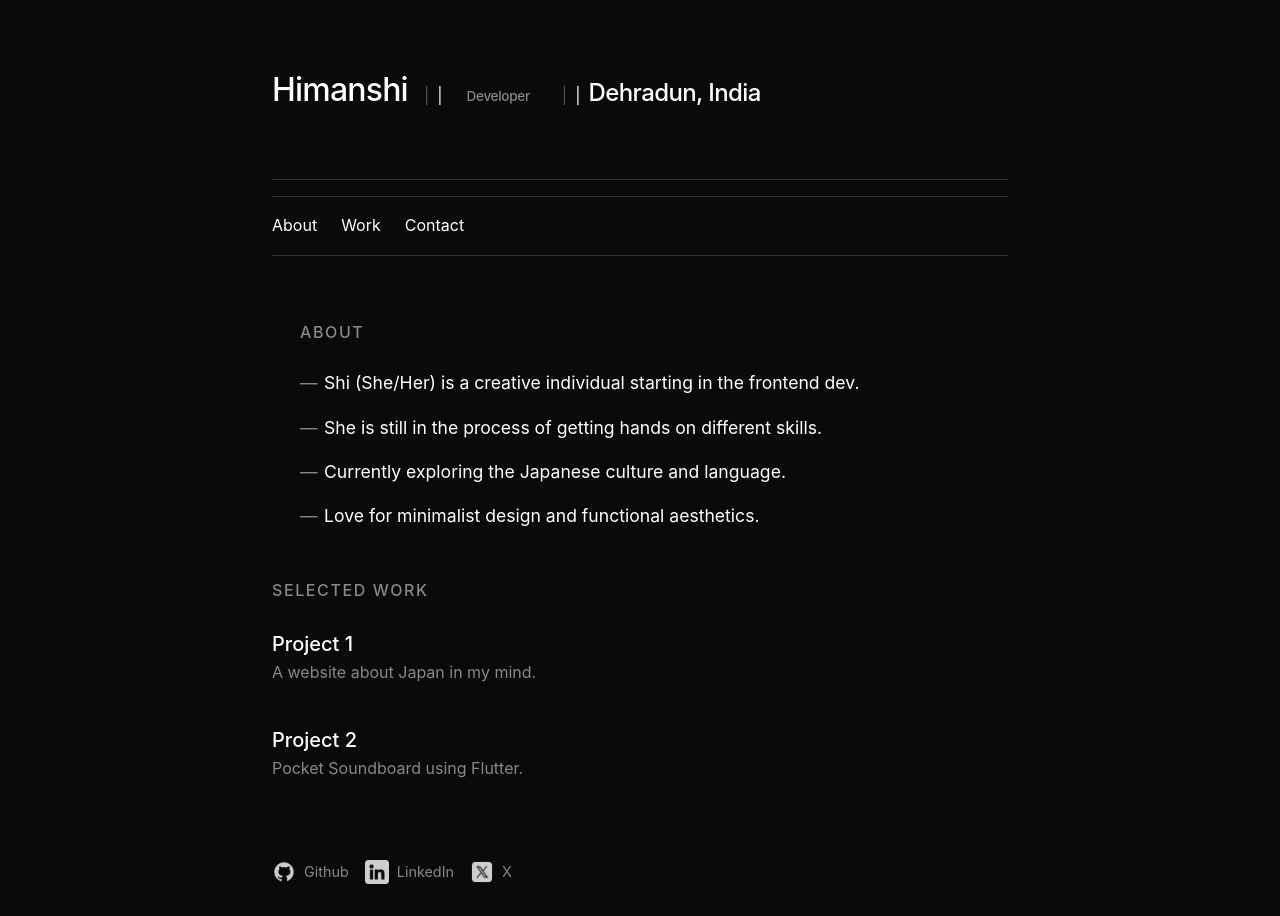
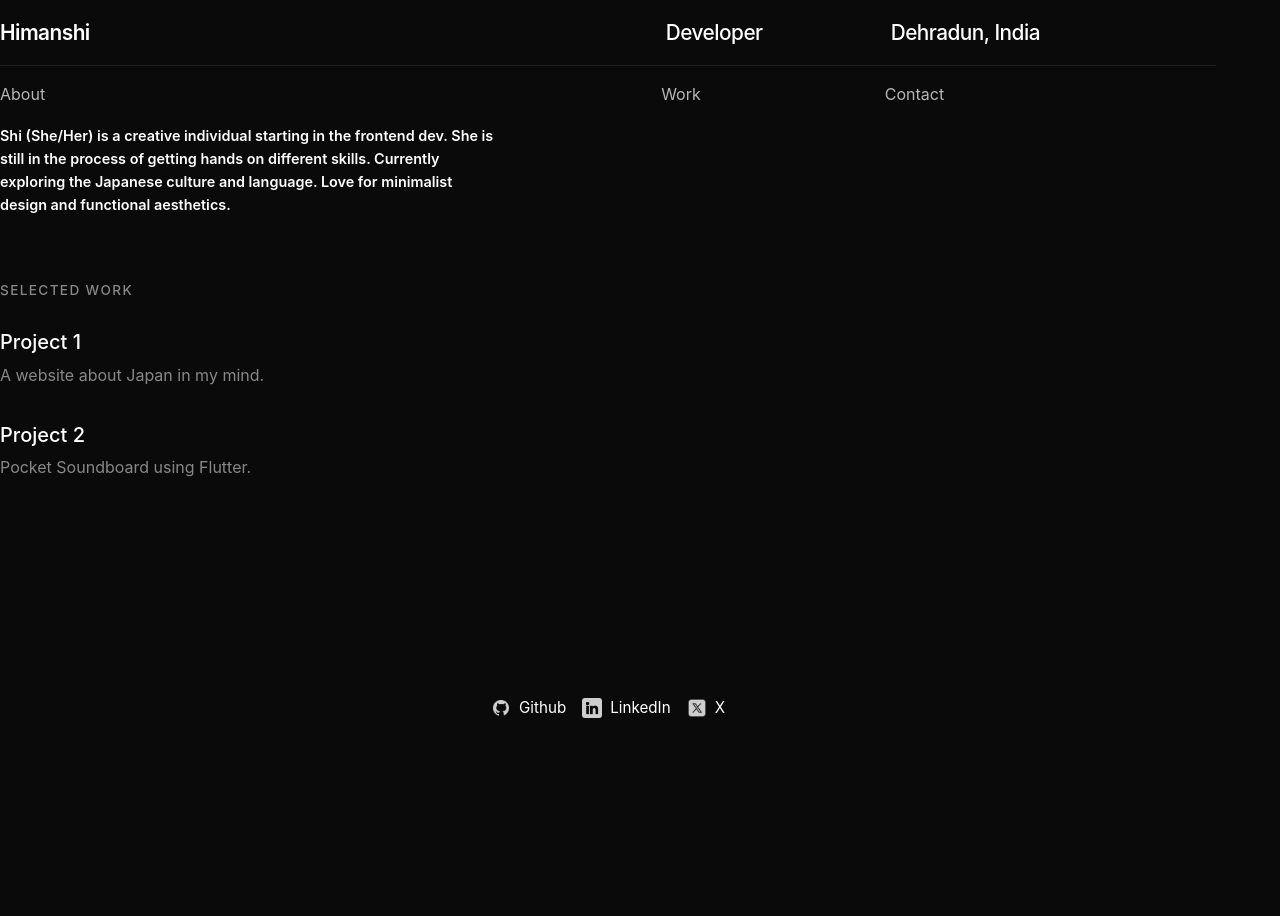
Before and after one commit to WorkwithShi/WataShi, a React (Vite) app: page / in a window 1280 px wide. After the commit the page ends 800 px from the top, so only its background shows below. Built offline with nearby package versions, Linux system fonts and the light colour scheme.

Commit message:
Changes4Good

```diff
--- a/src/components/Bio.jsx
+++ b/src/components/Bio.jsx
@@ -1,13 +1,12 @@
 export default function Bio() {
     return (
         <section className="bio">
-            <h2>About</h2>
-            <ul className="bio-list">
-                <li>Shi (She/Her) is a creative individual starting in the frontend dev.</li>
-                <li>She is still in the process of getting hands on different skills.</li>
-                <li>Currently exploring the Japanese culture and language.</li>
-                <li>Love for minimalist design and functional aesthetics.</li>
-            </ul>
+            <p>
+                Shi (She/Her) is a creative individual starting in the frontend dev.
+                She is still in the process of getting hands on different skills.
+                Currently exploring the Japanese culture and language.
+                Love for minimalist design and functional aesthetics.
+        </p>
         </section>
     )
 }
--- a/src/components/Navbar.jsx
+++ b/src/components/Navbar.jsx
@@ -1,9 +1,9 @@
 function Navbar(){
     return(
         <nav className="links">
-            <a href="#about">About</a>
-            <a href="#work">Work</a>
-            <a href="#contact">Contact</a>
+            <a href="#about" className="About">About</a>
+            <a href="#work" className="Work">Work</a>
+            <a href="#contact" className="Contact">Contact</a>
         </nav>
 
     );
--- a/src/components/Profile.jsx
+++ b/src/components/Profile.jsx
@@ -5,9 +5,9 @@ export default function Profile(){
         <div className="profile-header">
             <div className="name-title-group">
                 <h1 className="name">{userData.name}</h1>
-                <span className="title-divider">|</span>
+                <span className="title-divider"></span>
                 <h2 className="title">{userData.title}</h2>
-                <span className="title-divider">|</span>
+                <span className="title-divider"></span>
                 <h2 className ="location">{userData.location}</h2>
             </div>
         </div>
--- a/src/components/Work.jsx
+++ b/src/components/Work.jsx
@@ -16,8 +16,8 @@ const projects = [
 
 function Work() {
     return (
-        <div className = "work-section space-y-8">
-            <h2 className = "work-title text-x1 font-semibold">Selected Work</h2>
+        <div className = "work-section">
+            <h2 className = "work-title">Selected Work</h2>
             {projects.map((project, index)=>(
                 <Project
                     key ={index}
--- a/src/index.css
+++ b/src/index.css
@@ -1,23 +1,212 @@
-
-*{
+/* Reset and Box Sizing */
+* {
   margin: 0;
   padding: 0;
   box-sizing: border-box;
 }
 
+/* Root Variables */
 :root {
-  font-family: 'Inter',system-ui,sans-serif;
+  --accent-color: #84ddfb;
+  --text-muted: #888;
+  --background: #0a0a0a;
+  --font-main: 'Inter', system-ui, sans-serif;
+}
+
+/* Body & Layout Base */
+html, body, #root {
+  width: 100%;
+  min-height: 100vh;
+  background-color: var(--background);
+  font-family: var(--font-main);
   line-height: 1.6;
-  --accent-color: rgb(132, 221, 251);
-  --text-muted : #888;
-  --background: #0a0a0a;
+  color: white;
+  overflow-x: hidden;
+}
+
+/* Headings */
+h1, h2, h3 {
+  font-weight: 500;
+  letter-spacing: -0.025em;
+}
+
+/* Links */
+a {
+  color: #ffffff;
+  text-decoration: none;
+  position: relative;
+  transition: all 0.2s ease;
+}
+
+a:hover {
+  opacity: 0.8;
+}
+
+a::after {
+  content: '';
+  position: absolute;
+  bottom: -3px;
+  left: 0;
+  width: 0%;
+  height: 2px;
+  background: #baf6ff;
+  transition: width 0.3s ease-in-out;
+}
+
+a:hover::after {
+  width: 100%;
+}
+
+/* Layout Container */
+.layout {
+  max-width: 100%;
+  margin-left: -2rem;
+  margin-right: auto;
+  margin-top: -2rem;
+  padding: 3rem 2rem;
+  display: flex;
+  flex-direction: column;
+  min-height: 100vh;
+}
+
+/* Header */
+.header {
+  padding-bottom: 1rem;
+  border-bottom: 1px solid #222;
+}
+
+/* Profile Section */
+.profile-header {
+  display: flex;
+  flex-direction: column;
+  gap: 0.5rem;
+}
+
+.name-title-group {
+  display: flex;
+  flex-wrap: wrap;
+  align-items: center;
+  gap: 0.5rem;
+  font-size: 1.25rem;
+}
+
+.name {
+  font-size: 1.3rem;
+  font-weight: 600;
+}
+
+.name:hover {
+  color: #84ddfb;
+}
+
+.title {
+  font-size: 1.3rem;
+  color: #ffffff ;
+  padding-left: 35rem;
+}
+
+.location {
+  font-size: 1.3rem;
+  color: #ffffff ;
+  padding-left: 7rem;
+}
+
+/* Navigation */
+.links {
+  display: flex;
+  max-width: 100%;
+  gap: 1rem;
+}
+
+.About, .Work, .Contact {
+  padding-top: 1rem;
+  opacity: 0.7;
+}
+
+.Work {
+  margin-left: 37.5rem;
+}
+
+.Contact {
+  margin-left: 10.5rem;
+
+}
+/* Bio Section */
+.bio {
+  margin-top: 1rem;
+}
+
+.bio p {
+  max-width: 500px;
+  font-size: 0.9rem;
+  font-weight: 600;
 }
 
 
+/* Work Section */
+.work-section {
+  margin-top: 4rem;
+}
 
-@media (max-width: 640px) {
-  .profile-header,
-  .links,
+.work-section h2 {
+  font-size: 0.85rem;
+  text-transform: uppercase;
+  letter-spacing: 0.1em;
+  color: var(--text-muted);
+  margin-bottom: 1.5rem;
+}
+
+.project {
+  margin-bottom: 2rem;
+}
+
+.project-title {
+  font-size: 1.25rem;
+  font-weight: 500;
+  display: inline-block;
+  margin-bottom: 0.3rem;
+}
+
+.project-description {
+  color: var(--text-muted);
+  font-size: 1rem;
+  line-height: 1.5;
+}
+
+/* Footer */
+.footer {
+  margin-top: auto;
+  padding-top: 3rem;
+  font-size: 0.85rem;
+  color: var(--text-muted);
+  text-align: center;
+}
+
+/* Social Links */
+.social-links {
+  display: flex;
+  justify-content: center;
+  gap: 1rem;
+  flex-wrap: wrap;
+  margin-top: 1.5rem;
+}
+
+.social-link {
+  display: flex;
+  align-items: center;
+  gap: 0.5rem;
+  font-size: 0.95rem;
+}
+
+.social-icon {
+  width: 20px;
+  height: 20px;
+  filter: invert(1);
+  opacity: 0.8;
+}
+
+/* Responsive */
+@media (max-width: 600px) {
   .name-title-group {
     flex-direction: column;
     align-items: flex-start;
@@ -27,250 +216,9 @@
     font-size: 1.5rem;
   }
 
-  .title-divider {
-    display: none;
+  .links {
+    flex-direction: column;
+    gap: 1rem;
+    align-items: flex-start;
   }
-
 }
-h1, h2, h3 {
-  font-weight: 500;
-  letter-spacing: -0.025em;
-}
-
-html, body, #root {
-  width: 100%;
-  min-height: 100vh;
-  overflow-x: hidden;
-  background-color: #0a0a0a;
-  color: white;
-}
-
-a {
-  color: inherit;
-  text-decoration: none;
-  transition: opacity 0.2s;
-}
-
-a:hover {
-  opacity: 0.7;
-}
-
-.header {
-  width: 100%;
-  padding: 2rem 0;
-  text-align: center;
-  border-bottom: 1px solid #333;
-}
-
-.name {
-  font-size: 2rem;
-  font-weight: 500;
-  margin: 0;
-  padding: 0;
-  display: inline;
-}
-
-.title {
-  font-size: 0.85;
-  padding: 0 1rem;
-  color: var(--text-muted);
-  display: inline;
-  margin: 0;
-}
-
-.name:hover, .title:hover {
-  color: var(--accent-color);
-}
-
-.profile-section {
-  text-align: left;
-
-}
-
-.profile-header {
-  display: flex;
-  width: 100%;
-  align-items: baseline;
-  gap: 0.5rem;
-  padding: 2rem 0 1rem 0;
-  margin-bottom: 1rem;
-
-}
-
-.name-title-group {
-  display: flex;
-  align-items: baseline;
-  gap: 0.5rem;
-  flex-wrap: wrap;
-}
-
-
-.name:hover{
-  color: rgb(132, 221, 251);
-}
-.title {
-  grid-column: 2;
-  margin: 0;
-  padding: 0 1rem;
-  font-size: 0.85rem;
-}
-
-.title:hover {
-  color: rgb(132, 221, 251);
-}
-.title-divider::before {
-  content: "|";
-  color: aliceblue;
-  opacity: 0.3;
-  padding: 0 0.5rem;
-}
-
-.links {
-  display: flex;
-  margin: 1rem 0 2rem 0;
-  gap: 1.5rem;
-  padding: 1rem 0;
-  border-top: 1px solid #333;
-  border-bottom: 1px solid #333;
-
-}
-
-.links a {
-  color: white;
-  text-decoration: none;
-  transition: opacity 0.3s;
-}
-
-.links a:hover {
-  color: var(--accent-color);
-}
-
-.links a:hover::after {
-  width: 100%;
-}
-
-.links a::after {
-  content: "";
-  position: absolute;
-  bottom: -3px;
-  left: 0;
-  width: 0%;
-  height: 2px;
-  background: #facc15;
-  transition: width 0.3s ease-in-out;
-}
-
-.project {
-  margin-bottom: 2.5rem;
-}
-
-.project-title {
-  font-size: 1.25rem;
-  font-weight: 500;
-  margin-bottom: 0.25rem;
-
-}
-
-.project-title {
-  font-size: 1.25rem;
-  margin-bottom: 0.5rem;
-}
-
-.project-description {
-  color: #888;
-  line-height: 1.5;
-}
-
-.footer {
-  width: 100%;
-  padding: 2rem 0;
-  text-align: center;
-  color: #888;
-  font-size: 0.9rem;
-}
-
-.layout {
-  width: 100%;
-  max-width: 800px;
-  margin: auto;
-  padding: 0 2rem;
-  min-height: 100vh;
-  display: flex;
-  flex-direction: column;
-}
-
-
-.content {
-  flex: 1;
-  padding: 0;
-}
-
-.social-links {
-  display: flex;
-  gap: 1rem;
-}
-
-.social-link {
-  display: flex;
-  align-items: center;
-  gap: 0.5rem;
-  text-decoration: none;
-  color: inherit;
-}
-
-.social-icon {
-  width: 24px;
-  height: 24px;
-}
-
-.social-icon {
-  filter: invert(1);
-  opacity: 0.8;
-}
-
-.bio {
-  max-width: 680px;
-  margin: 2rem auto;
-}
-
-.bio-list {
-  list-style: none;
-  padding: 0;
-}
-
-.bio-list li {
-  margin-bottom: 1rem;
-  position: relative;
-  padding-left: 1.5rem;
-  font-size: 1.1rem;
-  line-height: 1.6;
-}
-
-.bio-list li::before {
-  content: "—";
-  position: absolute;
-  left: 0;
-  color: white;
-  opacity: 0.5;
-
-}
-
-.bio h2 {
-  font-size: 1rem;
-  text-transform: uppercase;
-  letter-spacing: 0.1em;
-  color: #888;
-  margin-bottom: 1.5rem;
-}
-
-.work-section {
-  margin: 3rem 0;
-}
-
-.work-section h2 {
-  font-size: 1rem;
-  text-transform: uppercase;
-  letter-spacing: 0.1em;
-  color: #888;
-  margin-bottom: 1.5rem;
-}
```
